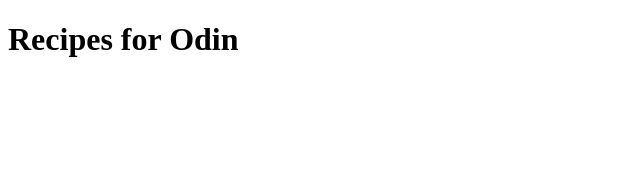
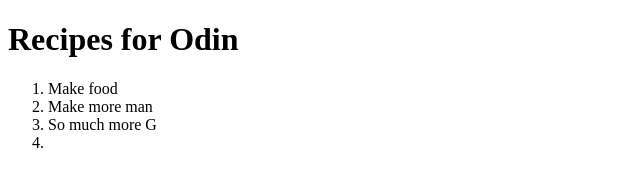
Before and after one commit to Sak-drago/odin-recipes, a plain HTML site: page index.html in a window 1280 px wide. Shown: the whole page, without its empty margins (0-640 px from the left). Drawn offline with Linux system fonts and the light colour scheme.

```diff
--- a/index.html
+++ b/index.html
@@ -7,5 +7,12 @@
 </head>
 <body>
     <h1>Recipes for Odin</h1>
+    <ol>
+        <li>Make food</li>
+        <li>Make more man</li>
+        <li>So much more G</li>
+        <li><a href="recipes/lasagna.html>"></a></li>
+    </ol>
+
 </body>
 </html>
```
Also changed, not shown: recipes/lasagna.html (+2 -0 lines), recipes/images/Lasagna.jpg (added).
